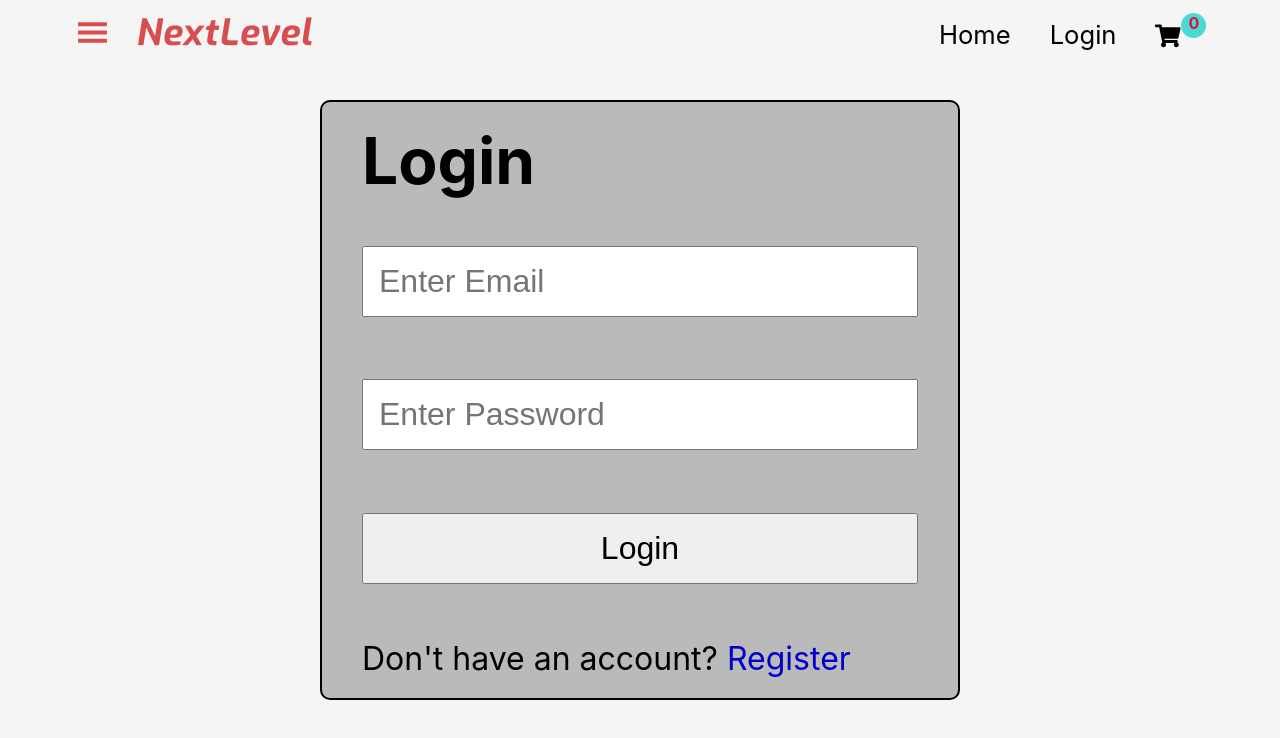
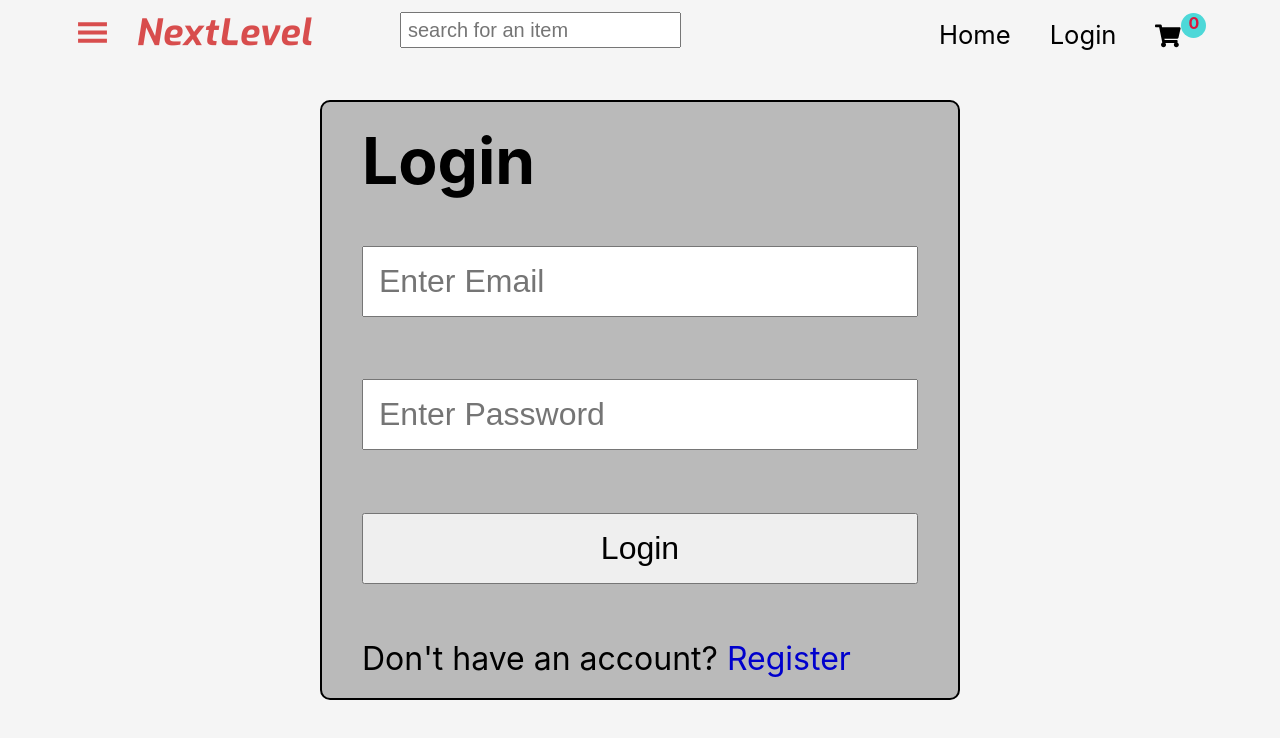
Before and after one commit to dvdbobr/mern-Ecommerce, a React (Create React App) app in the folder client/: page /login in a window 1280 px wide. Shown: the top 738 px of the page. Built offline with nearby package versions, Linux system fonts and the light colour scheme.

Commit message:
search working

```diff
--- a/client/src/App.js
+++ b/client/src/App.js
@@ -21,6 +21,8 @@ function App() {
   return (
     <BrowserRouter>
       <Route exact path='/' component={Home} />
+      <Route exact path='/search/:keyword' component={Home} />
+      <Route exact path='/search/:keyword/page/:pageNumber' component={Home} />
       <Route exact path='/page/:pageNumber' component={Home} />
       <Route exact path='/details/:id' component={ProductDetails} />
       <Route exact path='/login' component={Login} />
--- a/client/src/components/navbar/navbar.component.jsx
+++ b/client/src/components/navbar/navbar.component.jsx
@@ -3,6 +3,7 @@ import { Link } from 'react-router-dom'
 import logo from '../../Images/logo3.png'
 import { GiHamburgerMenu } from 'react-icons/gi'
 import { FaTimes, FaShoppingCart } from 'react-icons/fa'
+import { FcSearch } from 'react-icons/fc'
 import { TiArrowSortedDown } from 'react-icons/ti'
 import { useSelector, useDispatch } from 'react-redux'
 import { logout } from '../../redux/actions/userActions'
@@ -12,6 +13,7 @@ function Navbar() {
     const [menuHandler, setMenuHandler] = useState(true)
     const [logoutPopup, setLogoutPopup] = useState(false)
     const [logoutConfirm, setLogoutConfirm] = useState(false)
+    const [keyword, setKeyword] = useState('')
     const userLogin = useSelector(state => state.userLogin)
     const { userInfo } = userLogin
     const cart = useSelector(state => state.cart)
@@ -19,7 +21,7 @@ function Navbar() {
     const changeMenuHandler = () => {
         setMenuHandler(!menuHandler)
     }
-    const confirmHandler = () =>{
+    const confirmHandler = () => {
         setLogoutConfirm(true)
         setLogoutPopup(false)
         dispatch(logout())
@@ -27,6 +29,9 @@ function Navbar() {
     }
     const logoutHandler = () => {
         setLogoutPopup(true)
+    }
+    const searchHandler = e => {
+        setKeyword(e.target.value)
     }
     return (
         <div className="navbar">
@@ -37,7 +42,13 @@ function Navbar() {
                 <div className="logo">
                     <Link to={"/"}><img src={logo} alt="logo" /></Link>
                 </div>
+
+                <div className="searchInput">
+                    <input type="text" value={keyword} name={keyword} onChange={searchHandler} placeholder="search for an item" />
+                    {keyword && <Link to={`/search/${keyword}`}><FcSearch /></Link>}
+                </div>
             </div>
+
             <div className="navbar-right">
                 <div><Link to={"/"}>Home</Link> </div>
                 <>
@@ -62,7 +73,7 @@ function Navbar() {
                 {
                     logoutPopup ?
                         <>
-                        <div className="logoutModalOverlay"></div>
+                            <div className="logoutModalOverlay"></div>
                             <div className="logoutModal">
                                 <h2>If you logout your cart will not be saved, are you sure you want to logout?</h2>
                                 <button className="logoutCancelBtn" onClick={() => setLogoutPopup(false)}>Cancel</button>
--- a/client/src/components/navbar/navbar.css
+++ b/client/src/components/navbar/navbar.css
@@ -16,11 +16,28 @@
     justify-content: space-evenly;
     width: 300px;
 }
-
+.navbar-right{
+    position: relative;
+}
 .navbar-right div {
     margin-right: 20px;
 }
+.searchInput{
+    position: absolute;
+    left: 400px;
+    top: 12px;
+    display: flex;
+    align-items: center;
+}
+.searchInput  input {
 
+    /* background: #4dd8d8c5;; */
+    /* color: white; */
+    height: 36px;
+    margin-right: 8px;
+    padding: 6px;
+    font-size: 20px;
+}
 .navbarCart {
     position: relative;
     padding-top: 10px;
@@ -107,10 +124,12 @@
     font-size: 1.3rem;
     margin-top: 70px;
 }
-.logoutModal button:hover{
+
+.logoutModal button:hover {
     opacity: 0.7;
     cursor: pointer;
 }
+
 .logoutModalOverlay {
     z-index: 5;
     position: fixed;
@@ -124,10 +143,9 @@
 
 .logoutConfirmBtn {
     margin-left: 158px;
-    background-color:crimson;
+    background-color: crimson;
 }
+
 .logoutConfirmBtn a {
     font-size: 1.3rem;
 }
-
-.logoutCancelBtn {}
--- a/client/src/components/paginate/paginate.component.jsx
+++ b/client/src/components/paginate/paginate.component.jsx
@@ -1,12 +1,12 @@
 import React from 'react'
 import { Link } from 'react-router-dom'
 
-function Paginate({ pages, page }) {
+function Paginate({ pages, page, keyword }) {
     return (
         pages > 1 && (<>
             <div className="paginate">
                 {[...Array(pages).keys()].map(x => {
-                    return <Link to={`/page/${x + 1}`} className={x + 1 === page?'active':''}>
+                    return <Link to={`${keyword ? `/search/${keyword}` : ''}/page/${x + 1}`} className={x + 1 === page ? 'active' : ''}>
                         {x + 1}
                     </Link>
 
--- a/client/src/pages/cart/cart.component.jsx
+++ b/client/src/pages/cart/cart.component.jsx
@@ -49,10 +49,10 @@ function Cart(props) {
                             </div>
 
                         }) :
-                        <>
+                        <div className="emptyCart">
                             <h1>Cart is empty</h1>
                             <Link to={`/`}>Go To Homepage</Link>
-                        </>
+                        </div>
                     }
                 </div>
                 <div className="cartTotal">
--- a/client/src/pages/cart/cart.css
+++ b/client/src/pages/cart/cart.css
@@ -34,3 +34,12 @@
     display: flex;
     flex-direction: column;
 }
+.emptyCart{
+    margin-left: 50%;
+    margin-top: 30vh;
+    font-size:2.5rem;
+}
+.emptyCart a{
+    font-size:3rem;
+    padding-left: 70px;
+}
--- a/client/src/pages/home/home.component.jsx
+++ b/client/src/pages/home/home.component.jsx
@@ -18,13 +18,14 @@ function Home() {
     const { userInfo } = userLogin
     const params = useParams()
     const pageNumber = params.pageNumber || 1
+    const keyword = params.keyword
     useEffect(() => {
         const cookie = cookies.get('ut')
         if (cookie)
             console.log(cookie);
-        dispatch(listProducts(pageNumber))
+        dispatch(listProducts(pageNumber, keyword))
         userInfo ? console.log(userInfo.user) : console.log("not logged in");;
-    }, [dispatch, userInfo, pageNumber])
+    }, [dispatch, userInfo, pageNumber, keyword])
     return (
         <>
             <Navbar />
@@ -47,7 +48,7 @@ function Home() {
                                         }) : ''
                                     }
                                 </div>
-                                <Paginate pages={pages} page={page}></Paginate>
+                                <Paginate pages={pages} page={page} keyword={keyword}></Paginate>
 
                             </>
 
--- a/client/src/redux/actions/productAction.js
+++ b/client/src/redux/actions/productAction.js
@@ -8,12 +8,12 @@ import {
     PRODUCT_DETAILS_SUCCESS,
     PRODUCT_DETAILS_FAILURE
 } from '../constants/productConstants'
-export const listProducts = (page = '') => async (dispatch) => {
+export const listProducts = (page = '', keyword = '') => async (dispatch) => {
     dispatch({
         type: PRODUCT_LIST_REQUEST
     })
     try {
-        const {data} = await axios.get(`/api/products/paginated?page=${page}`)
+        const { data } = await axios.get(`/api/products/paginated?keyword=${keyword}&page=${page}`)
         console.log(data)
         dispatch({ type: PRODUCT_LIST_SUCCESS, payload: { data: data } })
     }
```
Also changed, not shown: 1 other file (tests, documents, lock files or other folders).
